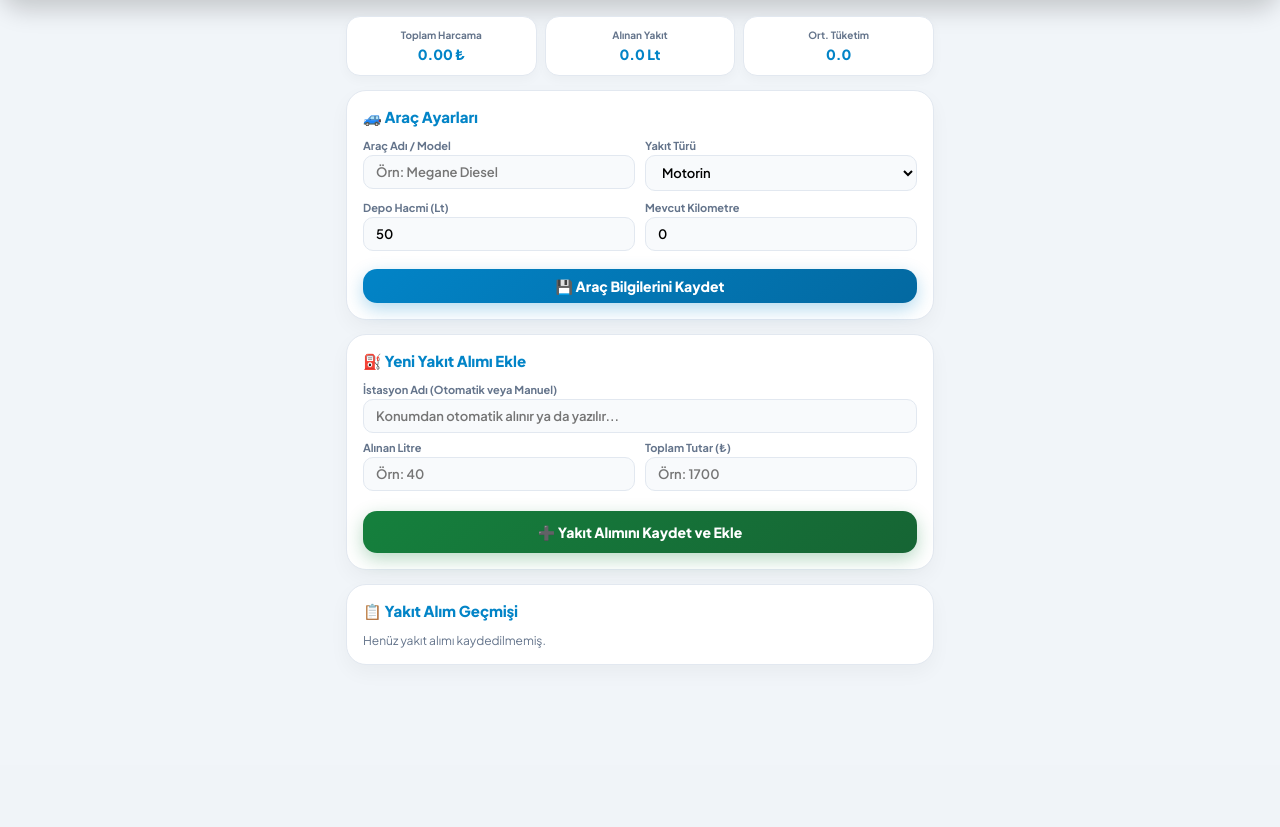
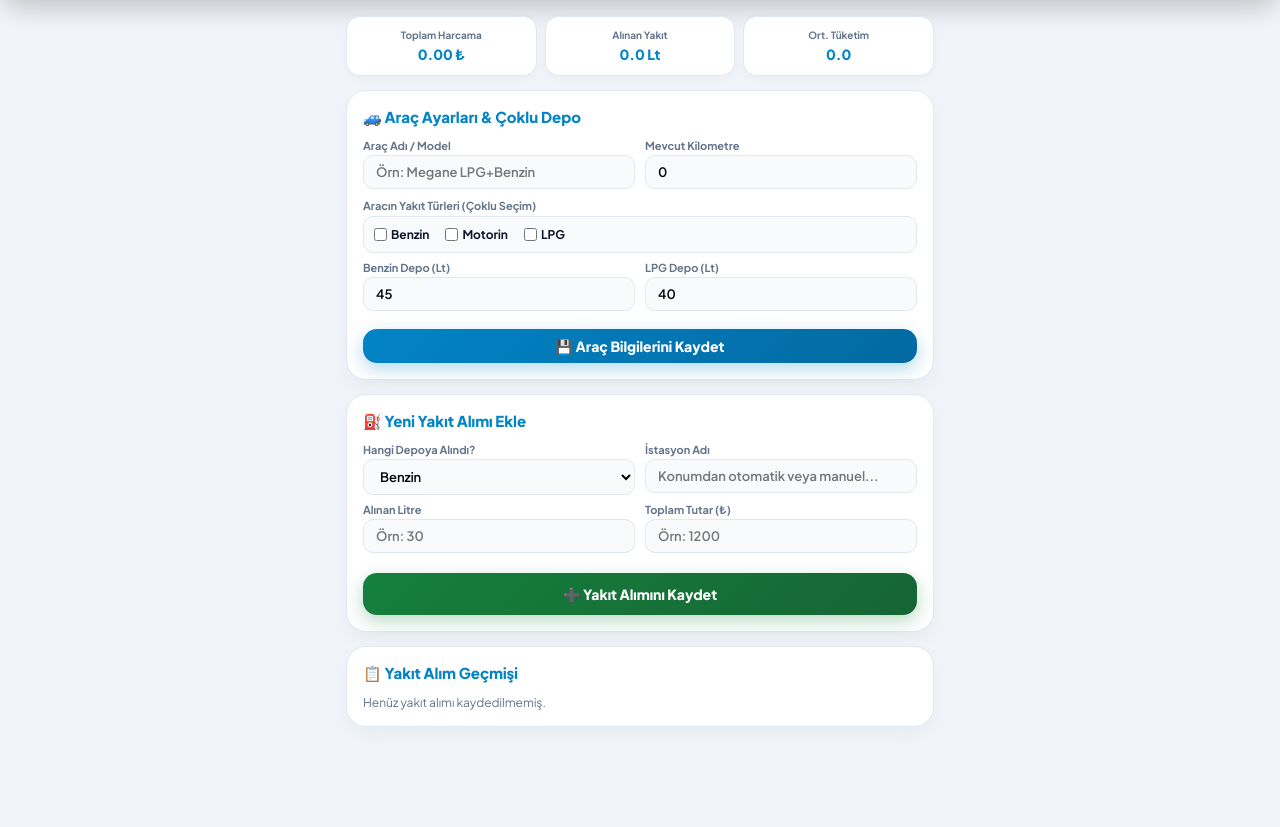
Before and after one commit to YonetimMerkezi/akaryakit-stasyon, a Flask app: page / in a window 1280 px wide, after a click on "🚗 Araç & Defter". Shown: the part 111-938 px from the top of the page. Before the commit the page ends 776 px from the top, so only its background shows below. Run offline with Flask 3, Linux system fonts and the light colour scheme.

Commit message:
Update index.html

```diff
--- a/templates/index.html
+++ b/templates/index.html
@@ -38,7 +38,6 @@ header {
 .city-select, .district-select { background: rgba(255,255,255,0.12); color: white; border: 1px solid rgba(255,255,255,0.25); padding: 6px 10px; border-radius: 10px; font-size: 12px; font-weight: 600; outline: none; cursor: pointer; }
 .city-select option, .district-select option { color: #000; background: #fff; }
 
-/* Sekmeler (Tabs) */
 .nav-tabs { display: flex; background: rgba(255,255,255,0.08); padding: 4px; border-radius: 12px; margin-top: 10px; gap: 4px; }
 .tab-btn { flex: 1; background: none; border: none; color: #94a3b8; padding: 8px; font-size: 11px; font-weight: 700; border-radius: 9px; cursor: pointer; text-align: center; transition: all 0.2s; }
 .tab-btn.active { background: var(--primary); color: white; box-shadow: 0 4px 12px rgba(2,132,199,0.3); }
@@ -112,7 +111,6 @@ header {
             </select>
         </div>
     </div>
-    <!-- Sekme Butonları -->
     <div class="nav-tabs">
         <button class="tab-btn active" onclick="sekmeDegis('fiyatlar-tab', this)">📊 Fiyatlar & Harita</button>
         <button class="tab-btn" onclick="sekmeDegis('rota-tab', this)">🗺️ Rota & Maliyet</button>
@@ -121,8 +119,6 @@ header {
 </header>
 
 <div class="container">
-
-    <!-- SEKME 1: FİYATLAR & HARİTA -->
     <div id="fiyatlar-tab" class="tab-content active">
         <div class="calc-card" style="padding: 12px; display: flex; justify-content: space-between; align-items: center;">
             <span style="font-size: 11px; font-weight: 700; color: var(--text-muted);" id="data-source">Kaynak: Yükleniyor...</span>
@@ -149,7 +145,6 @@ header {
         <button class="btn-main" onclick="fiyatlariGetir()">🔄 Fiyatları Güncelle</button>
     </div>
 
-    <!-- SEKME 2: ROTA & MALİYET -->
     <div id="rota-tab" class="tab-content">
         <div class="calc-card">
             <div class="calc-title">🚗 Karayolu Rota ve Yakıt Hesaplayıcı</div>
@@ -179,9 +174,7 @@ header {
         <div id="rota-maliyet-listesi"></div>
     </div>
 
-    <!-- SEKME 3: ARAÇ & YAKIT DEFTERİ -->
     <div id="arac-tab" class="tab-content">
-        <!-- İstatistik Kutuları -->
         <div class="stats-grid">
             <div class="stat-box">
                 <div class="stat-title">Toplam Harcama</div>
@@ -197,47 +190,57 @@ header {
             </div>
         </div>
 
-        <!-- Araç Profili Kartı -->
         <div class="calc-card">
-            <div class="calc-title">🚙 Araç Ayarları</div>
+            <div class="calc-title">🚙 Araç Ayarları & Çoklu Depo</div>
             <div class="route-inputs">
-                <div class="route-field"><label>Araç Adı / Model</label><input type="text" id="arac-adi" placeholder="Örn: Megane Diesel"></div>
-                <div class="route-field"><label>Yakıt Türü</label>
-                    <select id="arac-yakit-turu">
-                        <option value="motorin">Motorin</option>
-                        <option value="benzin">Benzin</option>
-                        <option value="lpg">LPG</option>
-                    </select>
+                <div class="route-field"><label>Araç Adı / Model</label><input type="text" id="arac-adi" placeholder="Örn: Megane LPG+Benzin"></div>
+                <div class="route-field"><label>Mevcut Kilometre</label><input type="number" id="arac-km" placeholder="45000"></div>
+            </div>
+
+            <div style="margin-top: 8px;">
+                <label style="font-size: 11px; font-weight: 700; color: var(--text-muted); display: block; margin-bottom: 4px;">Aracın Yakıt Türleri (Çoklu Seçim)</label>
+                <div style="display: flex; gap: 16px; background: #f8fafc; padding: 10px; border-radius: 10px; border: 1px solid var(--border);">
+                    <label style="font-size:12px; font-weight:700; display:flex; align-items:center; gap:4px; cursor:pointer;"><input type="checkbox" id="yakit-benzin-sec" value="benzin"> Benzin</label>
+                    <label style="font-size:12px; font-weight:700; display:flex; align-items:center; gap:4px; cursor:pointer;"><input type="checkbox" id="yakit-motorin-sec" value="motorin"> Motorin</label>
+                    <label style="font-size:12px; font-weight:700; display:flex; align-items:center; gap:4px; cursor:pointer;"><input type="checkbox" id="yakit-lpg-sec" value="lpg"> LPG</label>
                 </div>
             </div>
+
             <div class="route-inputs" style="margin-top: 8px;">
-                <div class="route-field"><label>Depo Hacmi (Lt)</label><input type="number" id="arac-depo" placeholder="50"></div>
-                <div class="route-field"><label>Mevcut Kilometre</label><input type="number" id="arac-km" placeholder="45000"></div>
+                <div class="route-field"><label>Benzin Depo (Lt)</label><input type="number" id="arac-depo-benzin" placeholder="45"></div>
+                <div class="route-field"><label>LPG Depo (Lt)</label><input type="number" id="arac-depo-lpg" placeholder="40"></div>
             </div>
             <button class="btn-main" style="margin-top:8px; padding:8px;" onclick="aracBilgisiniKaydet()">💾 Araç Bilgilerini Kaydet</button>
         </div>
 
-        <!-- Yakıt Alım Kaydı Ekleme -->
         <div class="calc-card">
             <div class="calc-title">⛽ Yeni Yakıt Alımı Ekle</div>
-            <div class="route-field" style="margin-bottom:8px;">
-                <label>İstasyon Adı (Otomatik veya Manuel)</label>
-                <input type="text" id="yakit-istasyon" placeholder="Konumdan otomatik alınır ya da yazılır...">
+            <div class="route-inputs" style="margin-bottom:8px;">
+                <div class="route-field">
+                    <label>Hangi Depoya Alındı?</label>
+                    <select id="log-yakit-turu">
+                        <option value="Benzin">Benzin</option>
+                        <option value="Motorin">Motorin</option>
+                        <option value="LPG">LPG</option>
+                    </select>
+                </div>
+                <div class="route-field">
+                    <label>İstasyon Adı</label>
+                    <input type="text" id="yakit-istasyon" placeholder="Konumdan otomatik veya manuel...">
+                </div>
             </div>
             <div class="route-inputs">
-                <div class="route-field"><label>Alınan Litre</label><input type="number" id="yakit-litre" step="0.01" placeholder="Örn: 40"></div>
-                <div class="route-field"><label>Toplam Tutar (₺)</label><input type="number" id="yakit-tutar" step="0.01" placeholder="Örn: 1700"></div>
+                <div class="route-field"><label>Alınan Litre</label><input type="number" id="yakit-litre" step="0.01" placeholder="Örn: 30"></div>
+                <div class="route-field"><label>Toplam Tutar (₺)</label><input type="number" id="yakit-tutar" step="0.01" placeholder="Örn: 1200"></div>
             </div>
-            <button class="btn-main btn-success" onclick="yakitAlimiKaydet()">➕ Yakıt Alımını Kaydet ve Ekle</button>
+            <button class="btn-main btn-success" onclick="yakitAlimiKaydet()">➕ Yakıt Alımını Kaydet</button>
         </div>
 
-        <!-- Geçmiş Alımlar -->
         <div class="calc-card">
             <div class="calc-title">📋 Yakıt Alım Geçmişi</div>
             <div id="yakit-gecmis-listesi" style="font-size: 12px; color: var(--text-muted);">Henüz yakıt alımı kaydedilmemiş.</div>
         </div>
     </div>
-
 </div>
 
 <script src="https://unpkg.com/leaflet@1.9.4/dist/leaflet.js"></script>
@@ -252,7 +255,7 @@ let favorites = JSON.parse(localStorage.getItem('fuel_favs') || '[]');
 let customBrands = JSON.parse(localStorage.getItem('station_custom_brands') || '{}');
 let eskiFiyatlar = JSON.parse(localStorage.getItem('fuel_old_prices') || '{}');
 let yakitLoglari = JSON.parse(localStorage.getItem('fuel_logs') || '[]');
-let aracProfil = JSON.parse(localStorage.getItem('fuel_car_profile') || '{"adi":"","turu":"motorin","depo":50,"km":0}');
+let aracProfil = JSON.parse(localStorage.getItem('fuel_car_profile') || '{"adi":"","turu":[],"depoB":45,"depoL":40,"km":0}');
 
 let globalMarkalar = [];
 let globalStations = [];
@@ -444,9 +447,8 @@ function rotaMaliyetGoster(km) {
     let html = '';
     globalMarkalar.forEach(m => {
         let bF = m.benzin ? (km * 7.0 / 100 * m.benzin).toFixed(1) : null;
-        let mF = m.motorin ? (km * 7.0 / 100 * m.motorin).toFixed(1) : null;
         let lF = m.lpg ? (km * 8.5 / 100 * m.lpg).toFixed(1) : null;
-        html += `<div class="company-card" style="padding:10px; margin-bottom:8px;"><b>${m.firma}</b> (${km} KM Yol Maliyeti): Benzin: ${bF||'-'}₺ | Motorin: ${mF||'-'}₺</div>`;
+        html += `<div class="company-card" style="padding:10px; margin-bottom:8px;"><b>${m.firma}</b> (${km} KM Maliyet): Benzin: ${bF||'-'}₺ | LPG: ${lF||'-'}₺</div>`;
     });
     document.getElementById('rota-maliyet-listesi').innerHTML = html;
 }
@@ -483,7 +485,6 @@ function kartlariOlustur(markalar) {
         const isFav = favorites.includes(m.firma);
         const logo = getLogoUrl(m.firma);
 
-        // Önceki fiyatla kıyaslama (Oklar ve renkler)
         let eski = eskiFiyatlar[m.firma] || {b: m.benzin, m: m.motorin, l: m.lpg};
         let bTrend = m.benzin && eski.b ? (m.benzin > eski.b ? '<span class="trend-indicator trend-up">↑</span>' : (m.benzin < eski.b ? '<span class="trend-indicator trend-down">↓</span>' : '')) : '';
         let mTrend = m.motorin && eski.m ? (m.motorin > eski.m ? '<span class="trend-indicator trend-up">↑</span>' : (m.motorin < eski.m ? '<span class="trend-indicator trend-down">↓</span>' : '')) : '';
@@ -511,27 +512,39 @@ function kartlariOlustur(markalar) {
     document.getElementById('company-list').innerHTML = html;
 }
 
-/* Araç ve Defter Fonksiyonları */
 function aracBilgisiniYukle() {
     document.getElementById('arac-adi').value = aracProfil.adi || '';
-    document.getElementById('arac-yakit-turu').value = aracProfil.turu || 'motorin';
-    document.getElementById('arac-depo').value = aracProfil.depo || 50;
     document.getElementById('arac-km').value = aracProfil.km || 0;
+    document.getElementById('arac-depo-benzin').value = aracProfil.depoB || 45;
+    document.getElementById('arac-depo-lpg').value = aracProfil.depoL || 40;
+
+    if (aracProfil.turu) {
+        document.getElementById('yakit-benzin-sec').checked = aracProfil.turu.includes('benzin');
+        document.getElementById('yakit-motorin-sec').checked = aracProfil.turu.includes('motorin');
+        document.getElementById('yakit-lpg-sec').checked = aracProfil.turu.includes('lpg');
+    }
     istatistikleriGuncelle();
 }
 
 function aracBilgisiniKaydet() {
+    let secilenler = [];
+    if(document.getElementById('yakit-benzin-sec').checked) secilenler.push('benzin');
+    if(document.getElementById('yakit-motorin-sec').checked) secilenler.push('motorin');
+    if(document.getElementById('yakit-lpg-sec').checked) secilenler.push('lpg');
+
     aracProfil = {
         adi: document.getElementById('arac-adi').value,
-        turu: document.getElementById('arac-yakit-turu').value,
-        depo: parseFloat(document.getElementById('arac-depo').value) || 50,
+        turu: secilenler,
+        depoB: parseFloat(document.getElementById('arac-depo-benzin').value) || 45,
+        depoL: parseFloat(document.getElementById('arac-depo-lpg').value) || 40,
         km: parseFloat(document.getElementById('arac-km').value) || 0
     };
     localStorage.setItem('fuel_car_profile', JSON.stringify(aracProfil));
-    alert("Araç bilgileri kaydedildi!");
+    alert("Araç ve çoklu depo bilgileri kaydedildi!");
 }
 
 function yakitAlimiKaydet() {
+    const yakitTuru = document.getElementById('log-yakit-turu').value;
     const istasyon = document.getElementById('yakit-istasyon').value || 'Bilinmeyen İstasyon';
     const litre = parseFloat(document.getElementById('yakit-litre').value);
     const tutar = parseFloat(document.getElementById('yakit-tutar').value);
@@ -540,6 +553,7 @@ function yakitAlimiKaydet() {
 
     const yeniKayit = {
         tarih: new Date().toLocaleDateString('tr-TR'),
+        tur: yakitTuru,
         istasyon: istasyon,
         litre: litre,
         tutar: tutar,
@@ -552,7 +566,7 @@ function yakitAlimiKaydet() {
     document.getElementById('yakit-litre').value = '';
     document.getElementById('yakit-tutar').value = '';
     istatistikleriGuncelle();
-    alert("Yakıt alımı başarıyla kaydedildi!");
+    alert(`${yakitTuru} alımı başarıyla kaydedildi!`);
 }
 
 function istatistikleriGuncelle() {
@@ -563,9 +577,14 @@ function istatistikleriGuncelle() {
     yakitLoglari.forEach((log, idx) => {
         toplamTutar += log.tutar;
         toplamLitre += log.litre;
-        html += `<div style="padding:6px; border-bottom:1px solid #f1f5f9; display:flex; justify-content:space-between;">
-            <div><b>${log.tarih}</b> - ${log.istasyon}<br><small>${log.litre} Lt | ${log.tutar} ₺ (${log.birimFiyat} ₺/Lt)</small></div>
-            <button onclick="kayitSil(${idx})" style="background:none; border:none; color:red; cursor:pointer;">Sil</button>
+        let badgeColor = log.tur === 'Benzin' ? '#b45309' : (log.tur === 'LPG' ? '#0d9488' : '#1e293b');
+        html += `<div style="padding:6px; border-bottom:1px solid #f1f5f9; display:flex; justify-content:space-between; align-items:center;">
+            <div>
+                <span style="background:${badgeColor}; color:white; padding:2px 6px; border-radius:4px; font-size:10px; font-weight:bold;">${log.tur}</span>
+                <b>${log.tarih}</b> - ${log.istasyon}<br>
+                <small>${log.litre} Lt | ${log.tutar} ₺ (${log.birimFiyat} ₺/Lt)</small>
+            </div>
+            <button onclick="kayitSil(${idx})" style="background:none; border:none; color:red; cursor:pointer; font-weight:bold;">Sil</button>
         </div>`;
     });
 
```
